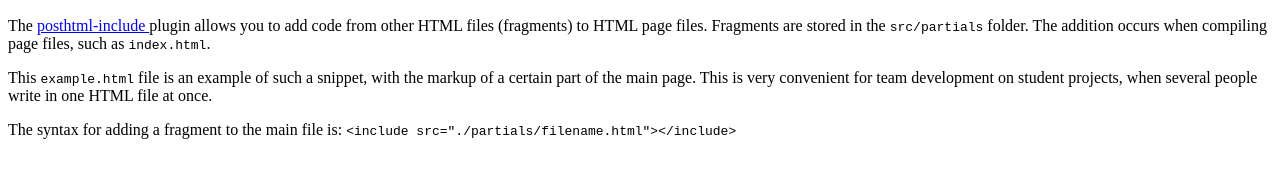
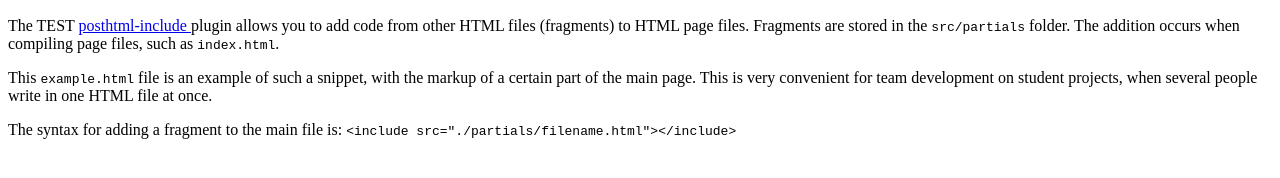
Before and after one commit to YuliaKhyzhuk/goit-js-hw-11, a plain HTML site: page index.html in a window 1280 px wide. Shown: the part 166-344 px from the top of the page. Drawn offline with Linux system fonts and the light colour scheme.

Commit message:
Deploying to gh-pages from @ YuliaKhyzhuk/goit-js-hw-11@aec5fc9a7f645402f7b0715efcdb449dbe02138b 🚀

```diff
--- a/index.html
+++ b/index.html
@@ -1 +1 @@
-<!DOCTYPE html><html lang="ru"><head><meta charset="utf-8"><meta name="viewport" content="width=device-width, initial-scale=1.0"><title>Page title</title><link rel="stylesheet" href="/goit-js-hw-11/index.569a4d11.css"><script type="module" src="/goit-js-hw-11/index.cdc84ddc.js"></script><script src="/goit-js-hw-11/index.6c2642bc.js" nomodule="" defer></script></head><body>  <article class="example" id="uk"> <h1>HTML-partials</h1>  <img src="/goit-js-hw-11/logo.268195b3.png" alt="" width="320"> <p> The <a href="https://github.com/posthtml/posthtml-include" target="_blank" rel="noopener noreferrer"> posthtml-include </a> plugin allows you to add code from other HTML files (fragments) to HTML page files. Fragments are stored in the <code>src/partials</code> folder. The addition occurs when compiling page files, such as <code>index.html</code>. </p> <p> This <code>example.html</code> file is an example of such a snippet, with the markup of a certain part of the main page. This is very convenient for team development on student projects, when several people write in one HTML file at once. </p> <p> The syntax for adding a fragment to the main file is: <code> &lt;include src="./partials/filename.html"&gt;&lt;/include&gt;</code> </p> <div class="background"></div> </article> </body></html>
+<!DOCTYPE html><html lang="ru"><head><meta charset="utf-8"><meta name="viewport" content="width=device-width, initial-scale=1.0"><title>Page title</title><link rel="stylesheet" href="/goit-js-hw-11/index.569a4d11.css"><script type="module" src="/goit-js-hw-11/index.cdc84ddc.js"></script><script src="/goit-js-hw-11/index.6c2642bc.js" nomodule="" defer></script></head><body>  <article class="example" id="uk"> <h1>HTML-partials</h1>  <img src="/goit-js-hw-11/logo.268195b3.png" alt="" width="320"> <p> The TEST <a href="https://github.com/posthtml/posthtml-include" target="_blank" rel="noopener noreferrer"> posthtml-include </a> plugin allows you to add code from other HTML files (fragments) to HTML page files. Fragments are stored in the <code>src/partials</code> folder. The addition occurs when compiling page files, such as <code>index.html</code>. </p> <p> This <code>example.html</code> file is an example of such a snippet, with the markup of a certain part of the main page. This is very convenient for team development on student projects, when several people write in one HTML file at once. </p> <p> The syntax for adding a fragment to the main file is: <code> &lt;include src="./partials/filename.html"&gt;&lt;/include&gt;</code> </p> <div class="background"></div> </article> </body></html>
```
